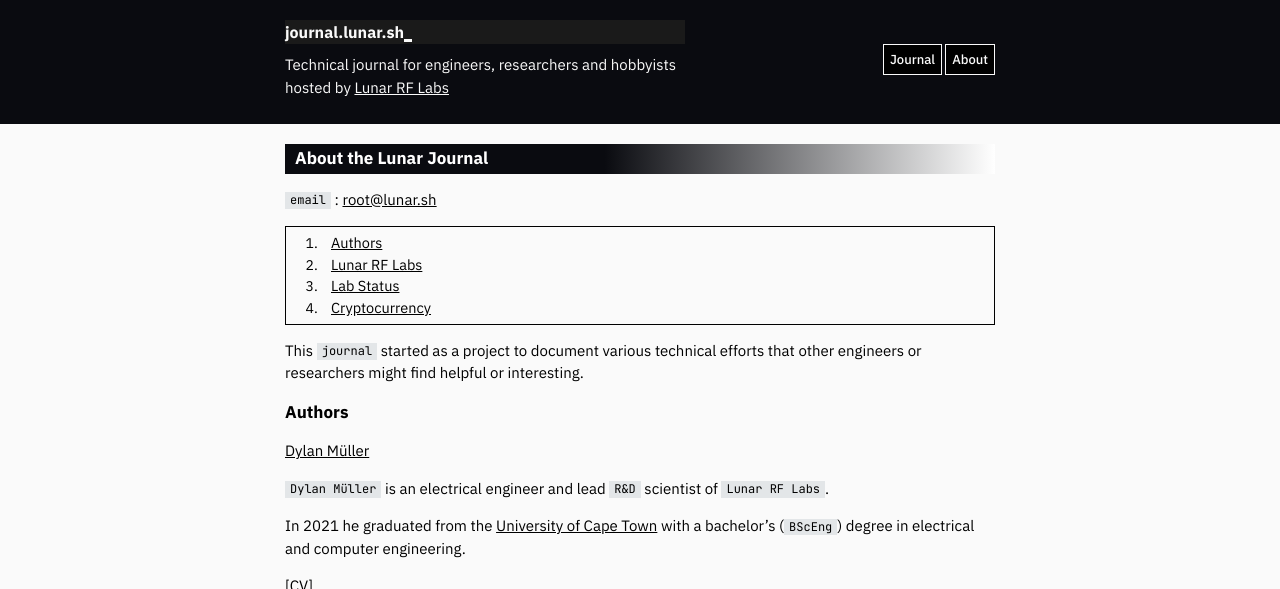
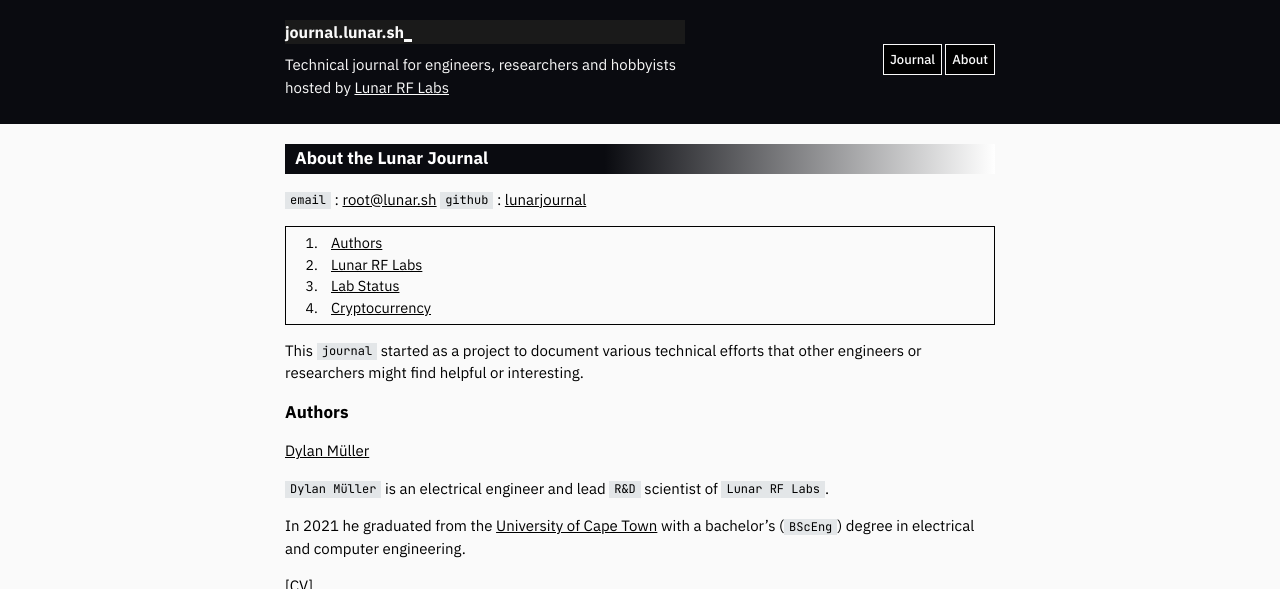
Before and after one commit to microstub/microstub.github.io, a Jekyll site: the page built from nfo.md, in a window 1280 px wide and 900 px high, cut to the strip 0-589 px from the top of the window. Built offline with Jekyll 4.4.1, drawn with Linux system fonts in a browser that asks for light colours; nearby versions of some CDN libraries.

Commit message:
Update nfo.md

```diff
--- a/nfo.md
+++ b/nfo.md
@@ -7,6 +7,7 @@ permalink: /nfo.html
 <meta name="robots" content="noindex">
 
 `email` : [root@lunar.sh](mailto:root@lunar.sh)
+`github` : [lunarjournal](https://github.com/lunarjournal)
 
 1. [Authors](#authors)
 2. [Lunar RF Labs](#lunar-rf-labs)
```
